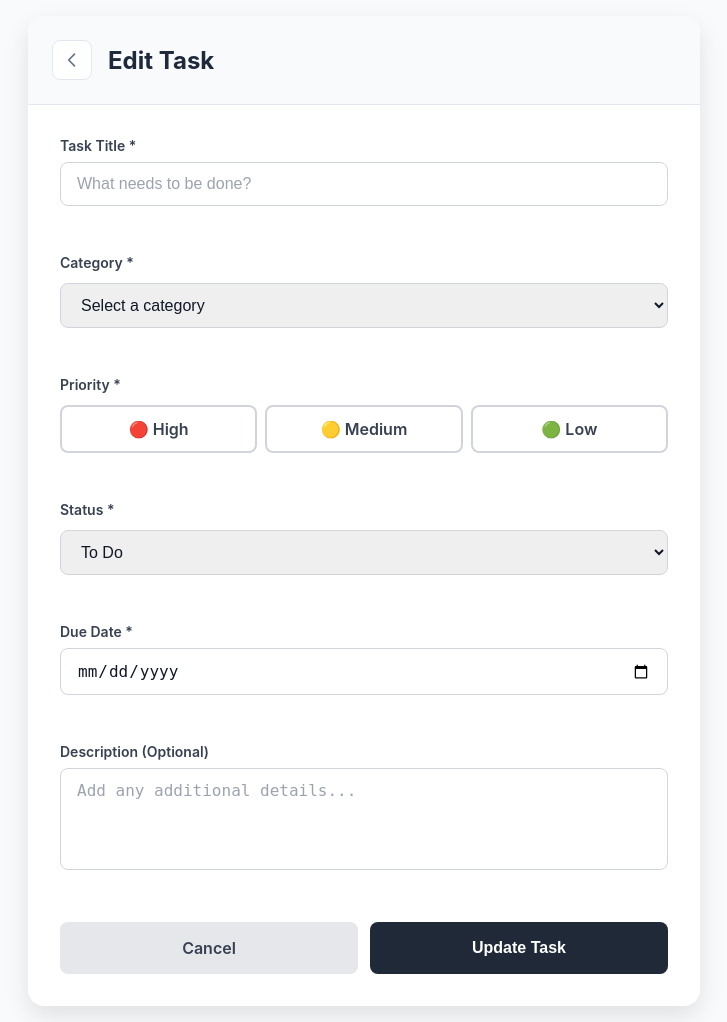
After one commit to swe-students-fall2025/2-web-app-yay, a Flask app: template templates/edit_task.html in a window 1280 px wide. The commit adds this page. Shown: the whole page, without its empty margins (276-1003 px from the left). Run offline with Flask 3, Linux system fonts and the light colour scheme; the template is opened without the code that fills it, so the values that code supplies are empty.

Commit message:
notification & task edit

```diff
--- a/app.py
+++ b/app.py
@@ -136,6 +136,83 @@ def add_task():
 # @login_required_view
 # def history():
 #     return render_template("todo_history.html")
+@app.route("/edit-task/<task_id>", methods=["GET", "POST"])
+@login_required_view
+def edit_task(task_id):
+    uid = current_uid()
+    if not uid:
+        return redirect(url_for("login"))
+
+    if not ObjectId.is_valid(task_id):
+        return redirect(url_for("dashboard"))
+
+    task = db.tasks.find_one({"_id": ObjectId(task_id), "user_id": uid})
+    if not task:
+        return redirect(url_for("dashboard"))
+
+    if request.method == "POST":
+        data = request.form
+        title = (data.get("title") or "").strip()
+        category_id = data.get("category_id")
+        priority = (data.get("priority") or "medium").lower()
+        status = (data.get("status") or "todo").lower()
+        due_date_str = data.get("due_date")
+        description = (data.get("description") or "").strip()
+
+        if not title:
+            return redirect(url_for("edit_task", task_id=task_id))
+
+        cat_id = None
+        if category_id and ObjectId.is_valid(category_id):
+            cat_id = ObjectId(category_id)
+
+        due_date = None
+        if due_date_str:
+            try:
+                from datetime import datetime
+                due_date = datetime.strptime(due_date_str, "%Y-%m-%d")
+            except ValueError:
+                pass
+
+        priority_map = {"high": 1, "medium": 2, "low": 3}
+        priority_val = priority_map.get(priority, 2)
+
+        from datetime import datetime
+        db.tasks.update_one(
+            {"_id": ObjectId(task_id)},
+            {"$set": {
+                "title": title,
+                "category_id": cat_id,
+                "priority": priority_val,
+                "status": status,
+                "due_date": due_date,
+                "description": description,
+                "updated_at": datetime.utcnow()
+            }}
+        )
+        return redirect(url_for("dashboard"), code=303)
+
+    # GET request - show edit form
+    cats = list(db["categories"].find({"user_id": uid}).sort("name", 1))
+    categories = [{"id": str(c["_id"]), "name": c.get("name", "")} for c in cats]
+
+    def pri_to_text(p):
+        if isinstance(p, str): return p
+        return {1: "High", 2: "Medium", 3: "Low"}.get(p, "Medium")
+
+    # Format task data for template
+    task_data = {
+        "id": str(task["_id"]),
+        "title": task.get("title", ""),
+        "category_id": str(task.get("category_id", "")),
+        "priority": pri_to_text(task.get("priority", "Medium")),
+        "status": task.get("status", "todo"),
+        "due_date": task.get("due_date").strftime("%Y-%m-%d") if task.get("due_date") else "",
+        "description": task.get("description", "")
+    }
+
+    return render_template("edit_task.html", task=task_data, categories=categories)
+
 @app.route("/history")
 @login_required_view
 def history():
@@ -239,6 +316,8 @@ def dashboard():
         return {1: "High", 2: "Medium", 3: "Low"}.get(p, "Medium")
 
     tasks = []
+    upcoming_deadlines = []  # For notification section
+
     for t in tasks_cur:
         cname = cat_map.get(t.get("category_id")) or t.get("category", "")
         tasks.append({
@@ -249,9 +328,27 @@ def dashboard():
             "priority": pri_to_text(t.get("priority", "Medium")),
         })
 
+        # Calculate days until deadline for upcoming tasks
+        if t.get("due_date") and t.get("status") != "done":
+            from datetime import datetime
+            due_date = t.get("due_date")
+            today = datetime.utcnow()
+            days_left = (due_date - today).days
+
+            # Only show tasks due within 7 days
+            if days_left >= 0 and days_left <= 7:
+                upcoming_deadlines.append({
+                    "title": t.get("title", ""),
+                    "days_left": days_left,
+                    "priority": pri_to_text(t.get("priority", "Medium"))
+                })
+
+    # Sort by days_left (most urgent first)
+    upcoming_deadlines.sort(key=lambda x: x["days_left"])
+
     user = {"username": getattr(current_user, "username", "User")}
 
-    return render_template("dashboard.html", user=user, categories=categories, tasks=tasks)
+    return render_template("dashboard.html", user=user, categories=categories, tasks=tasks, upcoming_deadlines=upcoming_deadlines)
 
 # AAA: 把上面取消注释下面注释起来
 # @app.post("/api/categories")
--- /dev/null
+++ b/templates/edit_task.html
@@ -0,0 +1,94 @@
+<!DOCTYPE html>
+<html lang="en">
+<head>
+    <meta charset="UTF-8">
+    <meta name="viewport" content="width=device-width, initial-scale=1.0">
+    <title>Edit Task - To-Do List</title>
+    <link rel="stylesheet" href="{{ url_for('static', filename='css/add-task.css') }}">
+</head>
+<body>
+
+    <div class="ticket-container">
+
+        <div class="ticket-header">
+            <a href="/dashboard" class="back-button">
+                <svg class="back-icon" fill="none" stroke="currentColor" viewBox="0 0 24 24">
+                    <path stroke-linecap="round" stroke-linejoin="round" stroke-width="2" d="M15 19l-7-7 7-7" />
+                </svg>
+            </a>
+            <h1 class="ticket-title">Edit Task</h1>
+        </div>
+
+        <div class="ticket-content">
+            <form method="POST" action="/edit-task/{{ task.id }}" class="task-form">
+
+            <!-- Task Title -->
+            <div class="form-section">
+                <label class="form-label">Task Title *</label>
+                <input type="text" name="title" required class="form-input" placeholder="What needs to be done?" value="{{ task.title }}">
+            </div>
+
+            <!-- Category Selection -->
+            <div class="form-section">
+                <label class="form-label form-label-lg">Category *</label>
+                <select name="category_id" required class="form-select">
+                    <option value="">Select a category</option>
+                    {% for category in categories %}
+                    <option value="{{ category.id }}" {% if category.id == task.category_id %}selected{% endif %}>{{ category.name }}</option>
+                    {% endfor %}
+                </select>
+            </div>
+
+            <!-- Priority Selection -->
+            <div class="form-section">
+                <label class="form-label form-label-lg">Priority *</label>
+                <div class="priority-grid">
+                    <label class="priority-label">
+                        <input type="radio" name="priority" value="high" required class="priority-input" {% if task.priority == 'High' %}checked{% endif %}>
+                        <div class="priority-box priority-high">🔴 High</div>
+                    </label>
+                    <label class="priority-label">
+                        <input type="radio" name="priority" value="medium" required class="priority-input" {% if task.priority == 'Medium' %}checked{% endif %}>
+                        <div class="priority-box priority-medium">🟡 Medium</div>
+                    </label>
+                    <label class="priority-label">
+                        <input type="radio" name="priority" value="low" required class="priority-input" {% if task.priority == 'Low' %}checked{% endif %}>
+                        <div class="priority-box priority-low">🟢 Low</div>
+                    </label>
+                </div>
+            </div>
+
+            <!-- Status Selection -->
+            <div class="form-section">
+                <label class="form-label form-label-lg">Status *</label>
+                <select name="status" required class="form-select">
+                    <option value="todo" {% if task.status == 'todo' %}selected{% endif %}>To Do</option>
+                    <option value="in-progress" {% if task.status == 'in-progress' %}selected{% endif %}>In Progress</option>
+                    <option value="done" {% if task.status == 'done' %}selected{% endif %}>Done</option>
+                </select>
+            </div>
+
+            <!-- Due Date -->
+            <div class="form-section">
+                <label class="form-label">Due Date *</label>
+                <input type="date" name="due_date" required class="form-input" value="{{ task.due_date }}">
+            </div>
+
+            <!-- Description (Optional) -->
+            <div class="form-section">
+                <label class="form-label">Description (Optional)</label>
+                <textarea name="description" rows="4" class="form-textarea" placeholder="Add any additional details...">{{ task.description }}</textarea>
+            </div>
+
+            <!-- Action Buttons -->
+            <div class="button-group">
+                <a href="/dashboard" class="btn btn-cancel">Cancel</a>
+                <button type="submit" class="btn btn-submit">Update Task</button>
+            </div>
+            </form>
+        </div>
+
+    </div>
+
+</body>
+</html>
```
Also changed, not shown: static/css/dashboard.css (+98 -0 lines), templates/dashboard.html (+28 -2 lines).
